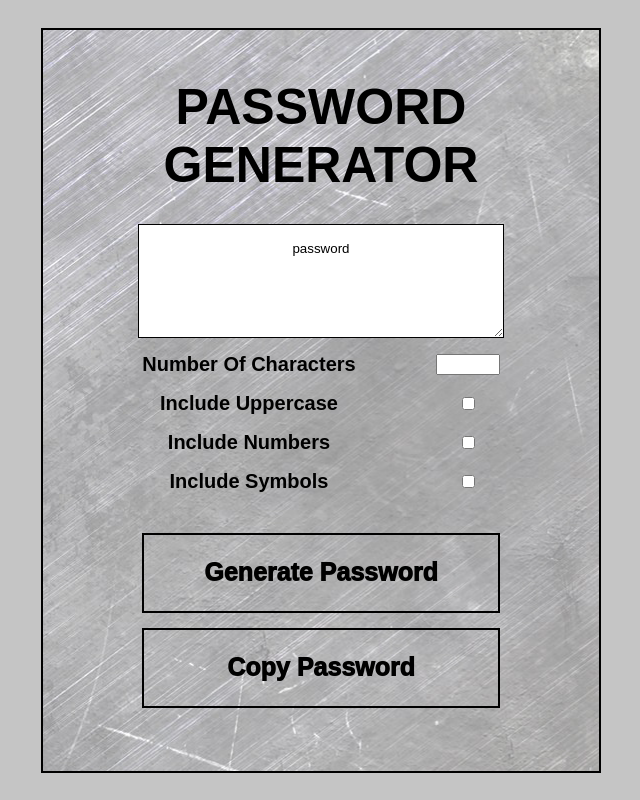
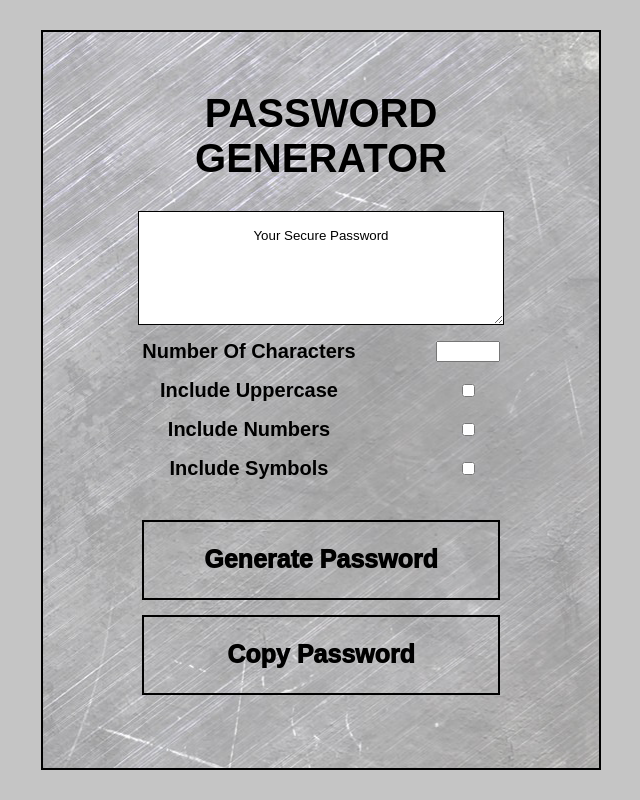
Before and after one commit to drg0drg/PasswordGenerator, a plain HTML site: page index.html in a window 768 px wide. Shown: the whole page, without its empty margins (63-703 px from the left). Drawn offline with Linux system fonts and the light colour scheme.

Commit message:
Updating ReadMe file. Validating HTML.

```diff
--- a/index.html
+++ b/index.html
@@ -8,12 +8,12 @@
 
 </head>
 <body>
-    <main id="main-container"class="container-dsk container-md container-sm">
+    <main id="main-container" class="container-dsk container-md container-sm">
         <h1 class="PG-title-dsk PG-title-md PG-title-sm">PASSWORD GENERATOR</h1>
             <div class="content-dsk content-md content-sm">
                 <form id= "pass-gen-form" class="pass-gen-form-dsk pass-gen-form-md pass-gen-form-sm">
-                <textarea id="password-display" class= "password-display-dsk password-display-md password-display-sm">password</textarea>
-                <section class="section-dsk section-md section-sm">
+                    <textarea id="password-display" class= "password-display-dsk password-display-md password-display-sm">Your Secure Password</textarea>
+                    <div class="section-dsk section-md section-sm">
                         <label  for="character-amount" class="label-dsk label-md label-sm">Number Of Characters</label>
                             <div class= "char-amount-container">
                                 <input type="number" min="8" max="128" id="character-amount">
@@ -28,7 +28,7 @@
                         <label for="include-symbols" class="label-dsk label-md label-sm">Include Symbols</label>
                         <input type ="checkbox" id="include-symbols">
 
-                </section>
+                    </div>
 
                     <button type="submit" class="btn-Submit-dsk btn-Submit-md btn-Submit-sm">Generate Password</button>
                 </form>
--- a/style.css
+++ b/style.css
@@ -32,6 +32,7 @@
     border: 2px solid black;
     padding: 3rem;
     width:60%;
+    height:80vh;
     display:flex;
     justify-content: center;
     align-items: center;
@@ -58,24 +59,25 @@
 .PG-title-sm {
     margin:0;
     text-align: center;
-    font-size: 35px;
+    font-size: 25px;
     font-weight: 900;
-    margin-bottom: 15px;
+    margin-bottom: 0.5em;
 }
 
 
 
 
-.section-md {
+.section-sm {
     display:grid;
     grid-template-columns: auto auto;
-    row-gap: 1rem;
+    row-gap: 0.2rem;
     column-gap: 3rem;
     justify-content: center;
     align-items: center;
     margin: 0;
     width: 100%;
-    margin-bottom: 40px;
+    /* margin-bottom: 10px; */
+    margin-bottom: 0.8rem;
 }
 
 
@@ -155,6 +157,7 @@
     border: 2px solid black;
     padding: 3rem;
     width:60%;
+    height:80vh;
     display:flex;
     justify-content: center;
     align-items: center;
@@ -180,7 +183,7 @@
 .PG-title-md {
     margin:0;
     text-align: center;
-    font-size: 50px;
+    font-size: 40px;
     font-weight: 900;
     margin-bottom: 30px;
 }
@@ -270,18 +273,18 @@
 @media screen and (min-width: 992px) {
 
 
-.container-dsk{
+.container-dsk {
     background-image: url(assets/images/Desktop2.jpg);
     background-color: rgb(204, 236, 219);
     border: 2px solid black;
     padding: 3rem;
     width:60%;
+    height:80vh;
     display:flex;
     justify-content: center;
     align-items: center;
     flex-direction: column;
     object-fit: cover;
-
 }
 
 
@@ -300,7 +303,7 @@
 .PG-title-dsk {
     margin:0;
     text-align: center;
-    font-size: 50px;
+    font-size: 40px;
     font-weight: 900;
     margin-bottom: 30px;
 }
@@ -359,7 +362,7 @@
     font-size: 25px;
     font-weight: 1000;
     background-color: transparent;
-    margin-bottom: 15px;
+    margin-bottom: 10px;
 }
 
 
```
Also changed, not shown: script.js (+1 -53 lines), assets/images/1.jpg (added), assets/images/2.jpg (added), assets/images/Desktop.jpg (deleted), 3 other files. Lines whose indentation alone changed are shown as unchanged.
